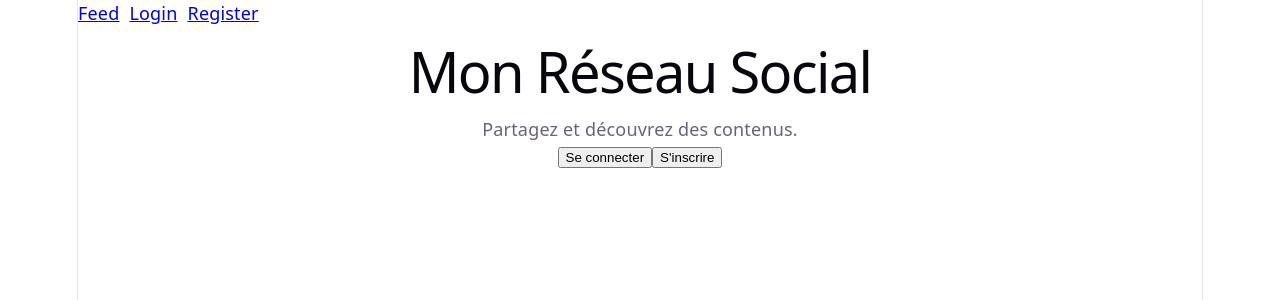
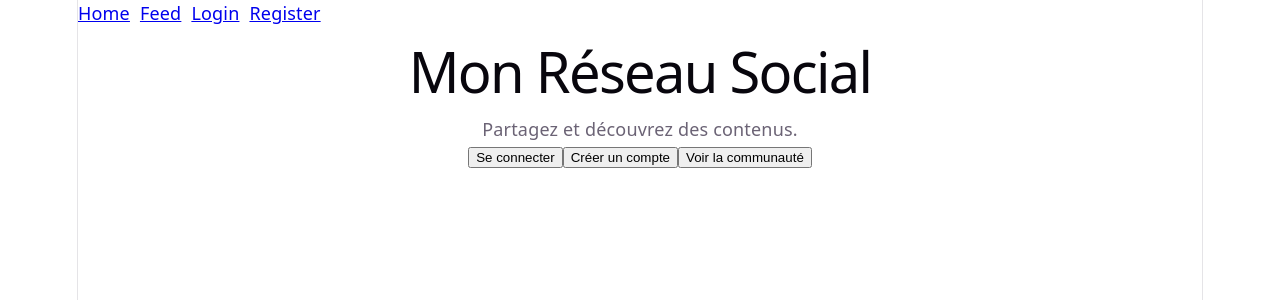
Before and after one commit to totorz76/bonfire, a React app in the folder frontend/: page /home in a window 1280 px wide. Shown: the top 300 px of the page. Built offline with nearby package versions, Linux system fonts and the light colour scheme; the HTML template or start-up script is replaced by a standard one.

Commit message:
Navbar -> home condition

```diff
--- a/frontend/src/components/Navbar/Navbar.jsx
+++ b/frontend/src/components/Navbar/Navbar.jsx
@@ -38,8 +38,8 @@ export default function Navbar() {
 
   return (
     <nav style={{ display: "flex", gap: "10px" }}>
+      {!token && <Link to="/home">Home</Link>}
       <Link to="/">Feed</Link>
-
       {!token ? (
         <>
           <Link to="/login">Login</Link>
--- a/frontend/src/pages/Home/Home.jsx
+++ b/frontend/src/pages/Home/Home.jsx
@@ -12,7 +12,9 @@ function Home() {
       <div>
         <button onClick={() => navigate("/login")}>Se connecter</button>
 
-        <button onClick={() => navigate("/register")}>S'inscrire</button>
+        <button onClick={() => navigate("/register")}>Créer un compte</button>
+
+        <button onClick={() => navigate("/feed")}>Voir la communauté</button>
       </div>
     </div>
   );
```
